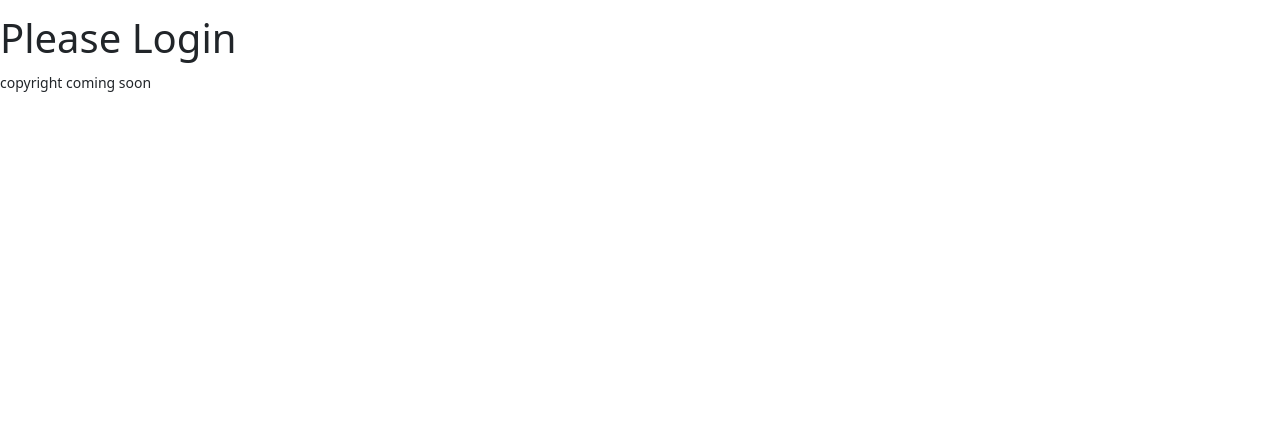
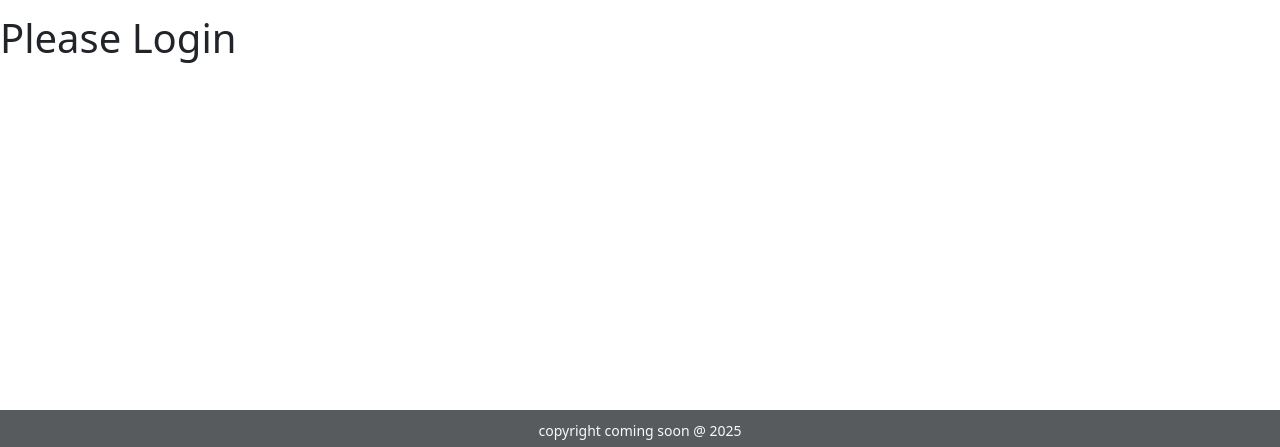
Before and after one commit to Alauddin33/education-tutorial-client, a React (Create React App) app: page /login in a window 1280 px wide. Shown: the part 350-797 px from the top of the page. Built offline with nearby package versions, Linux system fonts and the light colour scheme.

Commit message:
footer added

```diff
--- a/src/Pages/Courses/Courses/Courses.js
+++ b/src/Pages/Courses/Courses/Courses.js
@@ -14,7 +14,7 @@ const Courses = () => {
     const courses = useLoaderData();
 
     return (
-        <Container>
+        <Container className='mb-5 '>
             <Row>
                 <Col lg='3'>
                     <LeftSideNav></LeftSideNav>
--- a/src/Pages/Shared/Footer/Footer.js
+++ b/src/Pages/Shared/Footer/Footer.js
@@ -2,8 +2,8 @@ import React from 'react';
 
 const Footer = () => {
     return (
-        <div>
-            <p><small>copyright coming soon</small></p>
+        <div className="fixed-bottom bg-dark bg-opacity-75 text-light mb-0 text-center">
+            <p className='m-2'><small>copyright coming soon @ 2025</small></p>
         </div>
     );
 };
```
